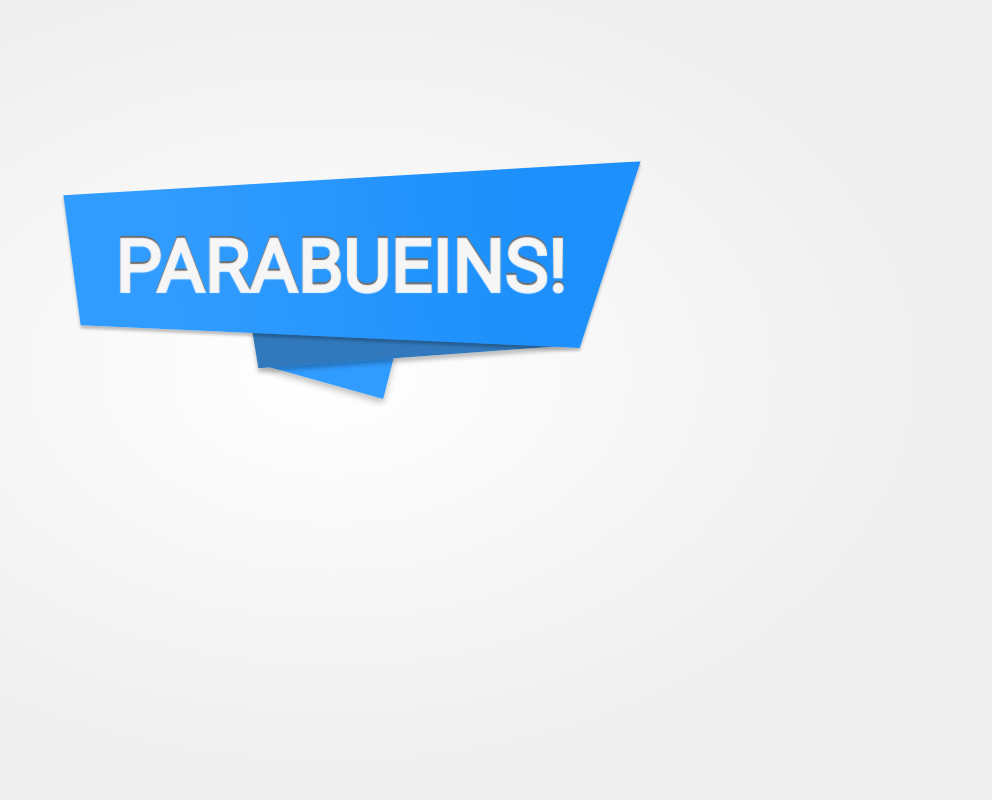
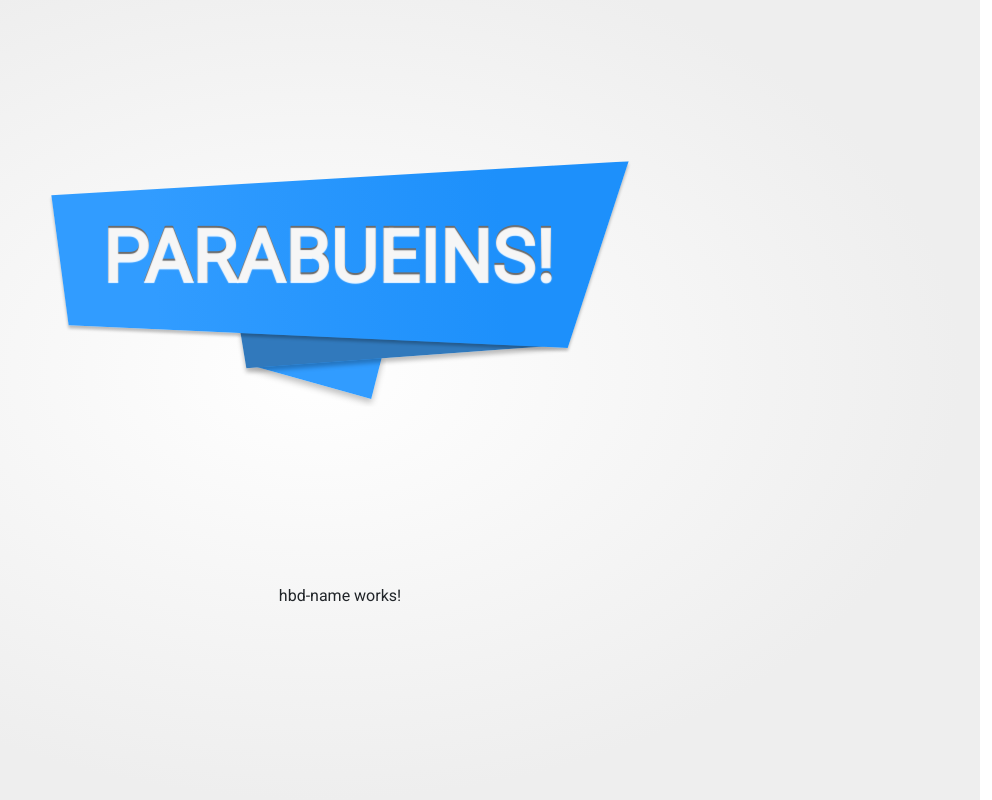
Before and after one commit to DevInt-Community/HappyBirthdayTwentys, an Angular app: page / in a window 1280 px wide. Shown: the whole page, without its empty margins (288-1280 px from the left). Built offline with nearby package versions, Linux system fonts and the light colour scheme.

Commit message:
hdb-name component, layout refactory in home component and refactory in parabueins word

```diff
--- a/src/app/pages/home/happy-birthday/happy-birthday.component.scss
+++ b/src/app/pages/home/happy-birthday/happy-birthday.component.scss
@@ -12,7 +12,7 @@
       animation: fade-in 3s;
       position: absolute;
       margin-left: -540px;
-      margin-top: 50px;
+      margin-top: 40px;
 
       color: transparent;
       background-color: #6b6b6b;
--- /dev/null
+++ b/src/app/pages/home/hbd-name/hbd-name.component.html
@@ -0,0 +1 @@
+<p>hbd-name works!</p>
--- /dev/null
+++ b/src/app/pages/home/hbd-name/hbd-name.component.ts
@@ -0,0 +1,15 @@
+import { Component, OnInit } from '@angular/core';
+
+@Component({
+  selector: 'app-hbd-name',
+  templateUrl: './hbd-name.component.html',
+  styleUrls: ['./hbd-name.component.scss']
+})
+export class HbdNameComponent implements OnInit {
+
+  constructor() { }
+
+  ngOnInit(): void {
+  }
+
+}
--- a/src/app/pages/home/home.component.html
+++ b/src/app/pages/home/home.component.html
@@ -1,3 +1,8 @@
-<div class="hbd-home">
-  <app-happy-birthday></app-happy-birthday>
+<div class="row hbd-home">
+  <div class="d-flex justify-content-center">
+    <app-happy-birthday></app-happy-birthday>
+  </div>
+  <div class="d-flex justify-content-center">
+    <app-hbd-name></app-hbd-name>
+  </div>
 </div>
--- a/src/app/pages/home/home.component.scss
+++ b/src/app/pages/home/home.component.scss
@@ -1,7 +1,4 @@
 .hbd-home {
-  display: flex;
-  justify-content: center;
-
   width: 100vw;
   height: 100vh;
 
```
Also changed, not shown: src/app/app.module.ts (+6 -8 lines), src/app/pages/home/hbd-name/hbd-name.component.scss (added), 1 other file (tests, documents, lock files or other folders).
